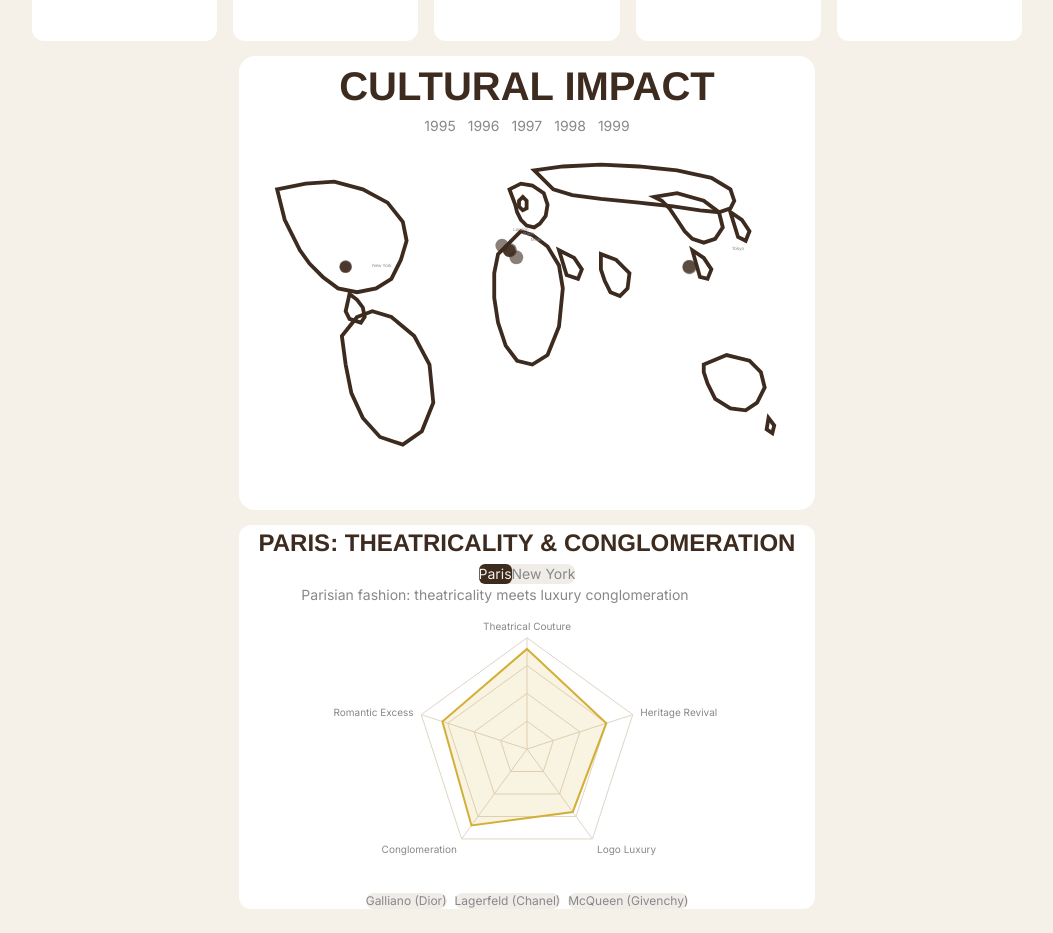
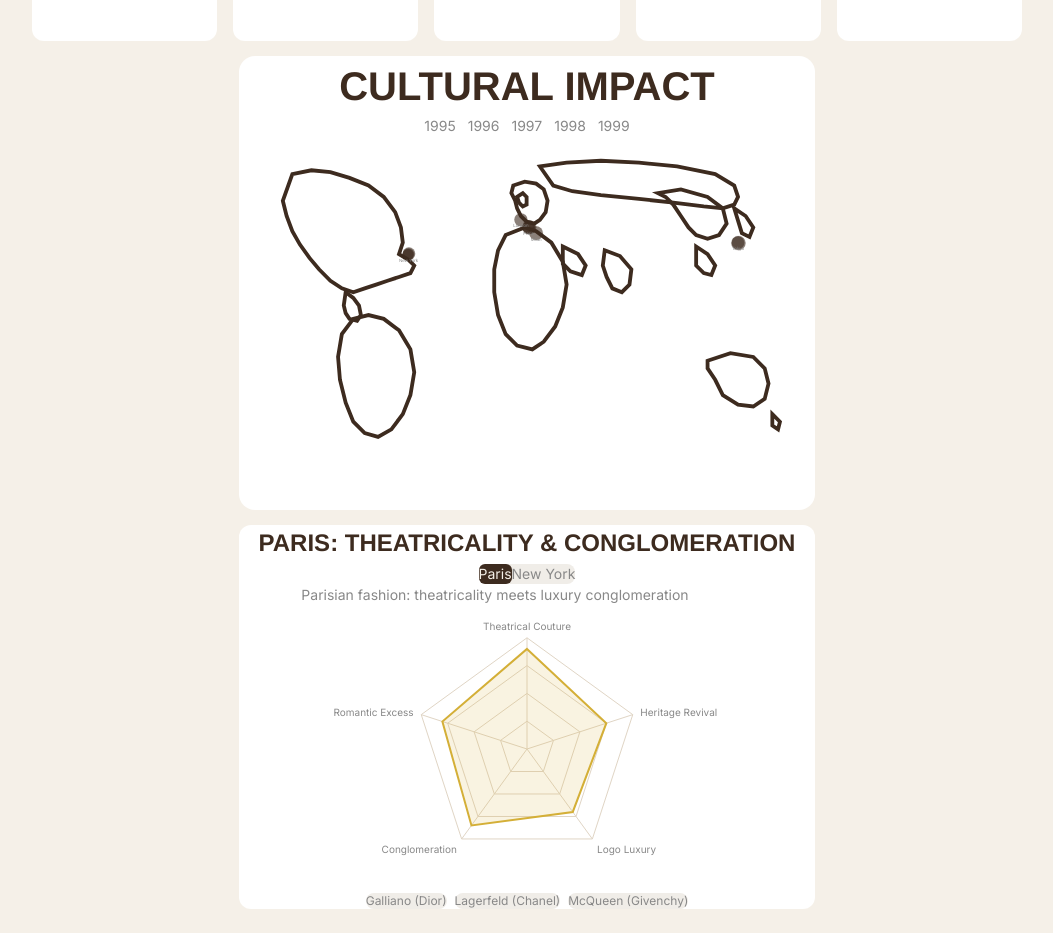
Before and after one commit to a0-s0/HUDT_Y2_AS, a Next.js app: page / in a window 1280 px wide. Shown: the part 1180-2113 px from the top of the page, without its empty margins (113-1166 px from the left). Built offline with nearby package versions, Linux system fonts and the light colour scheme.

Commit message:
Fix world map outline to be geographically accurate and position New York on East coast

```diff
--- a/src/components/WorldMap.tsx
+++ b/src/components/WorldMap.tsx
@@ -4,11 +4,11 @@
 import { motion, AnimatePresence } from "framer-motion";
 import { culturalImpactData, CulturalEvent } from "@/data/culturalImpactData";
 
-// City coordinates for 3024x1964 Mercator projection - aligned with map paths
+// City coordinates for 3024x1964 Mercator projection - geographically aligned
 const fashionCapitals = [
-  { id: "new-york", name: "New York", x: 750, y: 650, label: "USA" },
+  { id: "new-york", name: "New York", x: 890, y: 620, label: "USA" },
   { id: "paris", name: "Paris", x: 1520, y: 480, label: "France" },
-  { id: "london", name: "London", x: 1480, y: 460, label: "UK" },
+  { id: "london", name: "London", x: 1480, y: 440, label: "UK" },
   { id: "milan", name: "Milan", x: 1560, y: 510, label: "Italy" },
   { id: "tokyo", name: "Tokyo", x: 2620, y: 560, label: "Japan" },
 ];
@@ -86,36 +86,36 @@
           className="w-full h-auto"
           xmlns="http://www.w3.org/2000/svg"
         >
-          {/* World map - fills full 3024x1964 viewBox with thick deep brown strokes */}
+          {/* World map - geographically accurate simplified outlines */}
           <g stroke="#3D2B1F" strokeWidth="20" fill="none">
-            {/* North America - spans left side */}
-            <path d="M200,280 L350,250 L500,240 L650,280 L780,350 L860,450 L880,550 L850,650 L800,750 L720,800 L620,820 L520,800 L440,740 L370,670 L320,600 L280,520 L240,440 Z" />
+            {/* North America - correct shape with Alaska, Canada, USA */}
+            <path d="M280,200 L380,180 L480,190 L580,220 L680,260 L760,320 L820,400 L850,480 L860,560 L840,620 L890,650 L920,680 L900,720 L840,740 L780,760 L720,780 L660,800 L600,820 L540,800 L480,760 L420,700 L370,640 L320,570 L280,500 L250,420 L230,340 Z" />
             {/* Central America */}
-            <path d="M580,830 L620,860 L650,900 L660,950 L640,980 L580,960 L560,920 Z" />
-            {/* South America - large, right side */}
-            <path d="M620,950 L700,920 L800,950 L920,1050 L1000,1200 L1020,1400 L960,1550 L860,1620 L740,1580 L650,1480 L590,1350 L560,1200 L540,1050 Z" />
-            {/* Europe - centered */}
-            <path d="M1420,280 L1480,250 L1540,260 L1600,300 L1620,360 L1610,420 L1580,460 L1550,480 L1510,470 L1480,440 L1460,400 L1450,360 Z" />
+            <path d="M560,820 L600,850 L630,890 L640,940 L620,970 L580,960 L560,930 L550,890 Z" />
+            {/* South America - better shape */}
+            <path d="M600,960 L680,940 L760,960 L840,1020 L900,1120 L920,1240 L900,1360 L860,1460 L800,1540 L730,1580 L660,1560 L600,1500 L560,1400 L530,1280 L520,1160 L540,1040 Z" />
+            {/* Europe - more accurate */}
+            <path d="M1440,260 L1500,240 L1560,250 L1600,280 L1620,340 L1610,400 L1580,440 L1550,460 L1510,450 L1480,420 L1460,380 L1450,340 L1430,300 Z" />
             {/* UK/Ireland */}
-            <path d="M1470,340 L1490,320 L1510,340 L1510,380 L1490,390 L1470,370 Z" />
-            {/* Africa - large continent */}
-            <path d="M1480,500 L1540,520 L1620,580 L1680,680 L1700,800 L1680,1000 L1620,1150 L1540,1200 L1460,1180 L1400,1100 L1360,980 L1340,850 L1340,720 L1360,620 Z" />
-            {/* Russia/Northern Asia - spans across top */}
-            <path d="M1550,180 L1700,160 L1900,150 L2100,160 L2300,180 L2480,220 L2580,280 L2600,340 L2580,380 L2520,400 L2420,390 L2280,370 L2100,350 L1900,330 L1750,310 L1650,280 Z" />
+            <path d="M1460,320 L1490,300 L1510,320 L1510,360 L1490,370 L1470,350 Z" />
+            {/* Africa - better shape */}
+            <path d="M1500,480 L1560,500 L1640,560 L1700,660 L1720,780 L1700,900 L1660,1000 L1600,1080 L1540,1120 L1460,1100 L1400,1040 L1360,940 L1340,820 L1340,700 L1360,600 L1400,520 Z" />
+            {/* Russia/Northern Asia */}
+            <path d="M1580,160 L1720,140 L1900,130 L2100,140 L2300,160 L2500,200 L2600,260 L2620,320 L2600,360 L2540,380 L2440,370 L2280,350 L2100,330 L1900,310 L1750,290 L1650,260 Z" />
             {/* Middle East */}
-            <path d="M1680,600 L1760,640 L1800,700 L1780,750 L1720,730 Z" />
+            <path d="M1700,580 L1780,620 L1820,680 L1800,730 L1740,710 L1700,670 Z" />
             {/* South Asia / India */}
-            <path d="M1900,620 L1980,650 L2050,720 L2040,800 L2000,840 L1950,820 L1920,760 L1900,700 Z" />
+            <path d="M1920,600 L2000,630 L2060,700 L2050,780 L2010,820 L1960,800 L1930,740 L1910,680 Z" />
             {/* East Asia / China */}
-            <path d="M2180,320 L2300,300 L2440,340 L2520,400 L2540,480 L2500,540 L2440,560 L2380,540 L2340,500 L2300,440 L2260,380 L2220,340 Z" />
+            <path d="M2200,300 L2320,280 L2460,320 L2540,380 L2560,460 L2520,520 L2460,540 L2400,520 L2360,480 L2320,420 L2280,360 L2240,320 Z" />
             {/* Southeast Asia */}
-            <path d="M2380,600 L2440,640 L2480,700 L2460,750 L2420,740 Z" />
+            <path d="M2400,580 L2460,620 L2500,680 L2480,730 L2440,720 L2400,680 Z" />
             {/* Japan */}
-            <path d="M2580,400 L2640,440 L2680,500 L2660,550 L2620,530 Z" />
-            {/* Australia - bottom right */}
-            <path d="M2440,1200 L2560,1150 L2680,1180 L2740,1240 L2760,1320 L2720,1400 L2660,1440 L2580,1430 L2500,1380 L2460,1300 L2440,1240 Z" />
+            <path d="M2600,380 L2660,420 L2700,480 L2680,530 L2640,510 Z" />
+            {/* Australia */}
+            <path d="M2460,1180 L2580,1140 L2700,1160 L2760,1220 L2780,1300 L2760,1380 L2700,1420 L2620,1410 L2540,1360 L2500,1280 L2460,1220 Z" />
             {/* New Zealand */}
-            <path d="M2780,1480 L2810,1520 L2800,1560 L2770,1540 Z" />
+            <path d="M2800,1460 L2840,1500 L2830,1540 L2800,1520 Z" />
           </g>
 
           {/* Cultural impact spots */}
--- a/src/data/culturalImpactData.ts
+++ b/src/data/culturalImpactData.ts
@@ -8,92 +8,92 @@
 }
 
 export const culturalImpactData: CulturalEvent[] = [
-  // Events near New York - East Coast USA (x: 558-562, y: 684-688)
+  // Events near New York - East Coast USA (x: 890, y: 620)
   {
     year: 1995,
     event: "Rise of Supermodels",
-    x: 560,
-    y: 686,
+    x: 890,
+    y: 620,
     impact: 75,
     description: "Kate Moss, Naomi Campbell, Cindy Crawford dominate fashion"
   },
   {
     year: 1995,
     event: "Grunge to Minimalism",
-    x: 558,
-    y: 688,
+    x: 888,
+    y: 622,
     impact: 70,
     description: "Marc Jacobs brings grunge to luxury fashion"
   },
   {
     year: 1997,
     event: "Alexander McQueen's Rise",
-    x: 560,
-    y: 686,
+    x: 892,
+    y: 618,
     impact: 85,
     description: "McQueen becomes Givenchy's creative director"
   },
 
-  // Events near Paris (x: 1416-1420, y: 598-602)
+  // Events near Paris (x: 1520, y: 480)
   {
     year: 1996,
     event: "Gucci Revival",
-    x: 1418,
-    y: 600,
+    x: 1520,
+    y: 480,
     impact: 80,
     description: "Tom Ford transforms Gucci with sexy minimalism"
   },
   {
     year: 1996,
     event: "Dior Saddle Bag Launch",
-    x: 1420,
-    y: 602,
+    x: 1522,
+    y: 482,
     impact: 85,
     description: "John Galliano introduces iconic Saddle Bag"
   },
   {
     year: 1997,
     event: "Princess Diana's Death",
-    x: 1422,
-    y: 599,
+    x: 1524,
+    y: 479,
     impact: 95,
     description: "Fashion world mourns, influence on mourning attire"
   },
 
-  // Events near London (x: 1378-1383, y: 573-577)
+  // Events near London (x: 1480, y: 440)
   {
     year: 1998,
     event: "Y2K Aesthetic Emerges",
-    x: 1381,
-    y: 575,
+    x: 1480,
+    y: 440,
     impact: 90,
     description: "Futuristic metallics and tech-inspired fashion"
   },
 
-  // Events near Milan (x: 1454-1458, y: 635-639)
+  // Events near Milan (x: 1560, y: 510)
   {
     year: 1998,
     event: "Gianni Versace Assassination",
-    x: 1456,
-    y: 637,
+    x: 1560,
+    y: 510,
     impact: 92,
     description: "Fashion world shocked, legacy continues"
   },
 
-  // Events near Tokyo (x: 2361-2365, y: 684-688)
+  // Events near Tokyo (x: 2620, y: 560)
   {
     year: 1999,
     event: "Y2K Panic Fashion",
-    x: 2363,
-    y: 686,
+    x: 2620,
+    y: 560,
     impact: 85,
     description: "Tech-wear and metallic fabrics dominate"
   },
   {
     year: 1999,
     event: "Logo Mania Peak",
-    x: 2365,
-    y: 688,
+    x: 2622,
+    y: 562,
     impact: 98,
     description: "Designer logos reach saturation point"
   },
```
